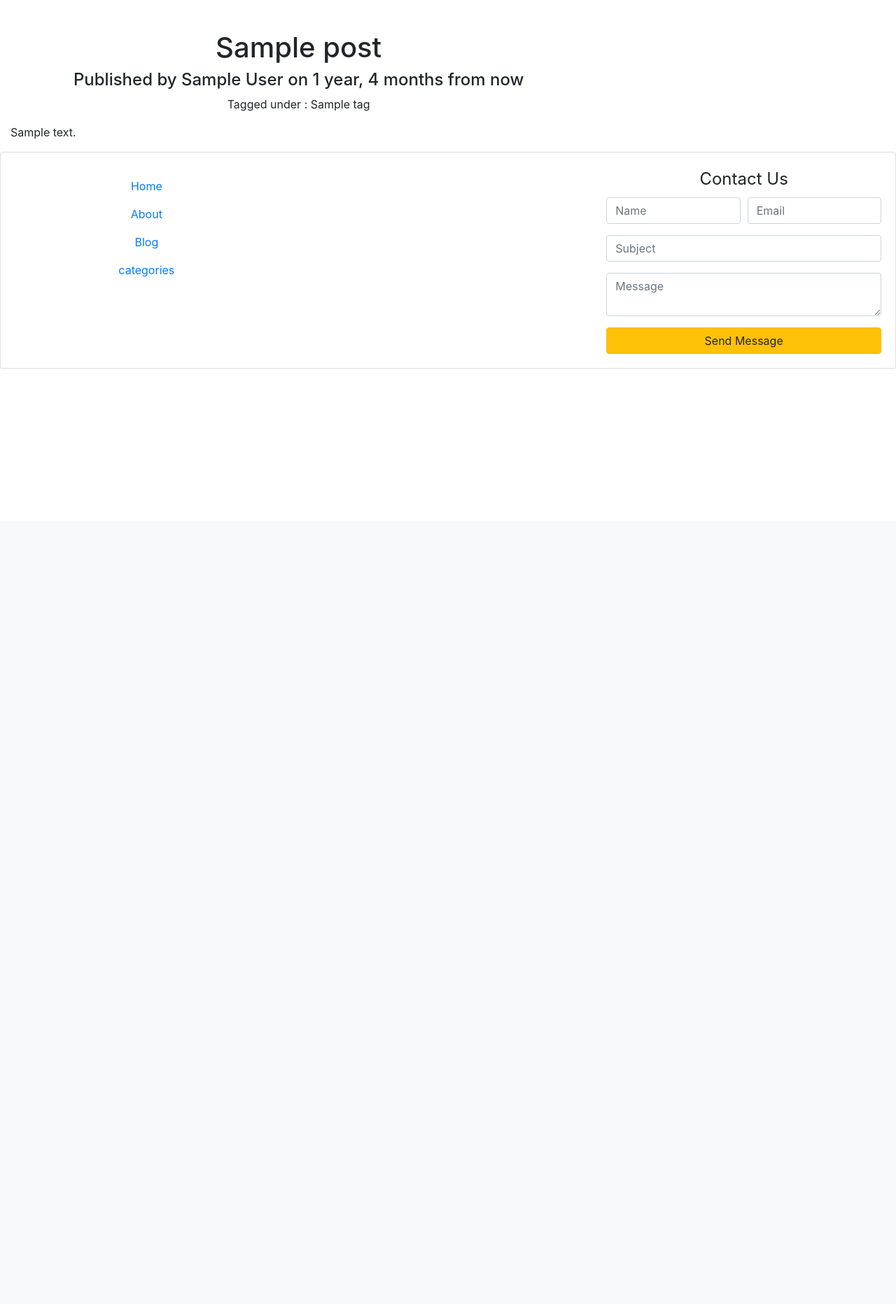
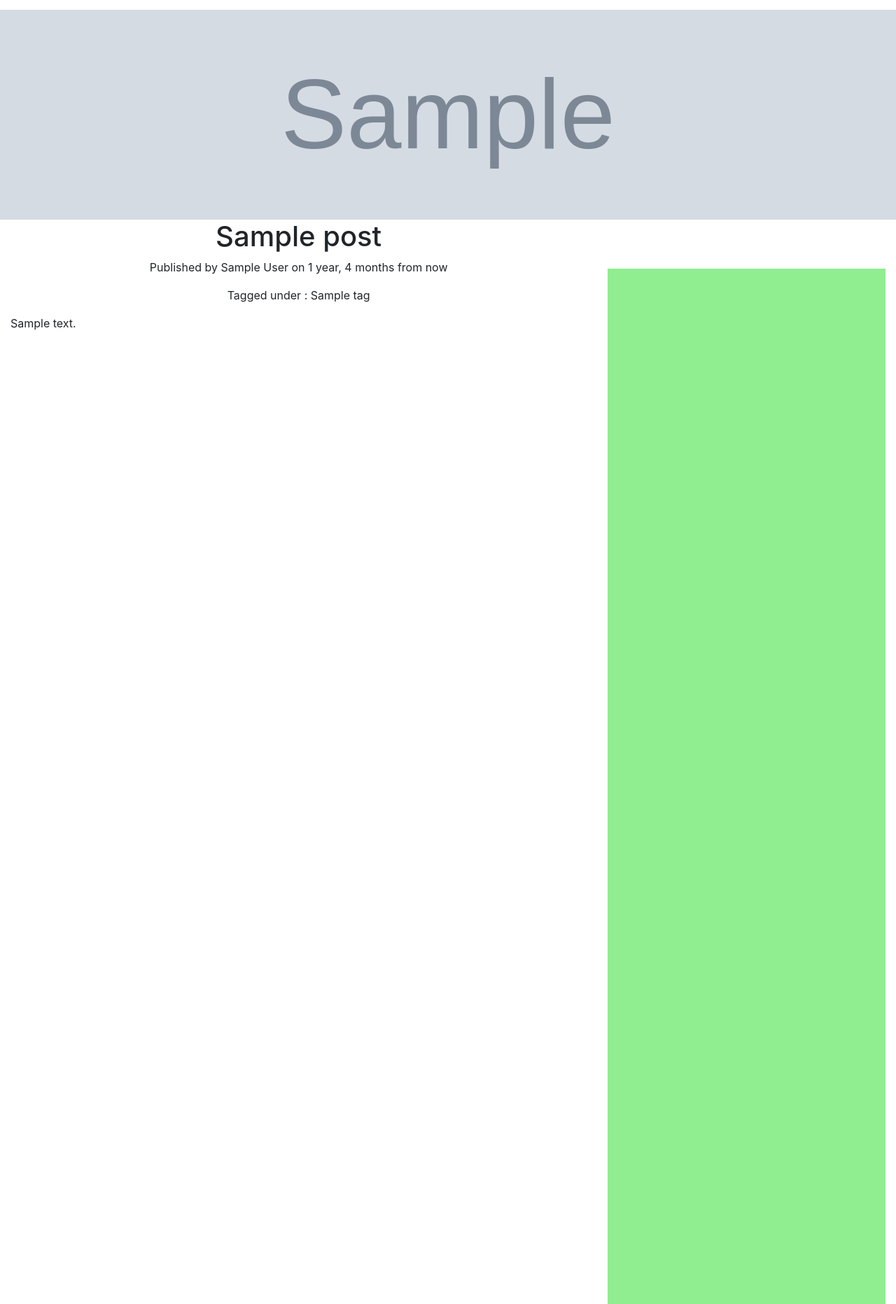
Before and after one commit to rayudubobbili/advance-django-blog, a Django app: template templates/blog/detailview.html in a window 1280 px wide. Shown: the part 56-1920 px from the top of the page at 70% size. Before the commit the page ends 583 px from the top, so only its background shows below. Run offline with Django 3.2, Linux system fonts and the light colour scheme; the template is opened without the code that fills it: most values are stand-ins (such as "Sample title", 1, 10 or a date in 2020); grey boxes marked "Sample" are stand-in pictures; parts of the project's set-up code (start-up, migrations or seed data) failed here and were passed over; some libraries are stand-ins or nearby versions.

Commit message:
change styles for page. Need to change design

```diff
--- a/static/css/base.css
+++ b/static/css/base.css
@@ -10,6 +10,15 @@
     font-size: 90px;
 }
 
-.post_title{
-    margin-top: 100px;
+.feature_image_container{
+    height: 300px:
 }
+
+.top-margin{
+    margin-top: 70px;
+}
+
+.sidebar{
+	height: 3000px;
+	background-color: lightgreen;
+}
--- a/templates/base.html
+++ b/templates/base.html
@@ -27,7 +27,6 @@
         </nav>
         </section>
         <!-- Navigation end -->
-
       {% block content %}
       {% endblock %}
       <!-- Footer -->
--- a/templates/blog/detailview.html
+++ b/templates/blog/detailview.html
@@ -7,16 +7,24 @@
 {% endblock %}
 
 {% block content %}
+<div class="feature_image_container top-margin">
+    <img src="{{post.feature_image}}" class="feature_image alt="Post feature image" height="300px" width="100%" />
+</div>
 <div class="container-fluid">
     <div class="row">
         <div class="col-md-8">
-            <h1 class="text-center post_title">{{post.title}}</h1>
-            <h4 class="text-center">Published by <string>{{ post.author }}</strong> on {{post.published|naturaltime}} </h4>
-            <p class="text-center">Tagged under : {{post.tags.all|join:", "}}</p>
+            <h1 class="text-center">{{post.title}}</h1>
+            {% if post.modified > post.published %}
+                <p class="text-center">Modified by <string>{{ post.author }}</strong> on {{post.modified|naturaltime}} </p>
+            {% else %}
+                <p class="text-center">Published by <string>{{ post.author }}</strong> on {{post.published|naturaltime}} </p>
+            {% endif %}
+            <p class="text-center ">Tagged under : {{post.tags.all|join:", "}}</p>
 
             <p>{{post.body_html|safe}}</p>
         </div>
         <div class="col-md-4">
+			<div class="sidebar top-margin"></div>
         </div>
     </div>
 </div>
--- a/templates/blog/homepage.html
+++ b/templates/blog/homepage.html
@@ -14,7 +14,7 @@
 {% for post in posts %}
     <div class="col-md-4 col-xs-2">
   <div class="card" style="width: 18rem;">
-      <img class="card-img-top" src="{{post.featured_image}}" alt="{{post.titile}}">
+      <img class="card-img-top" src="{{post.feature_image}}" alt="Welcome {{post.titile}}">
     <div class="card-body">
         <h5 class="card-title">{{post.title}}</h5>
         <p class="card-text">{{post.meta}}</p>
```
Also changed, not shown: templates/blog/listview.html (+16 -3 lines), 1 other file.
